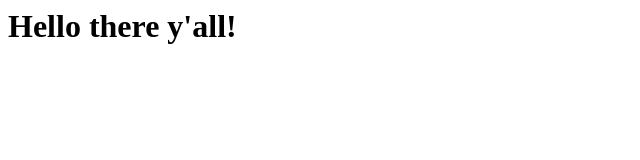
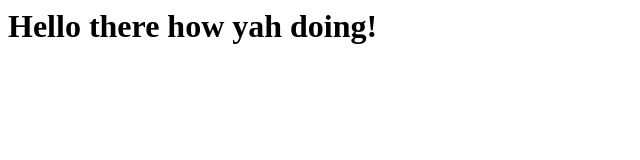
Before and after one commit to TaylorHokanson/site1, a plain HTML site: page index.html in a window 1280 px wide. Shown: the whole page, without its empty margins (0-640 px from the left). Drawn offline with Linux system fonts and the light colour scheme.

Commit message:
Update index.html

```diff
--- a/index.html
+++ b/index.html
@@ -1 +1 @@
-<h1>Hello there y'all!</h1>
+<h1>Hello there how yah doing!</h1>
```
